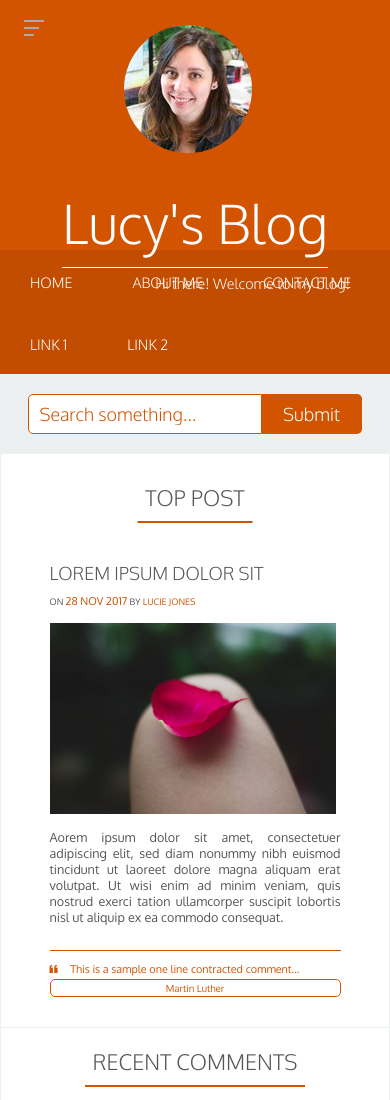
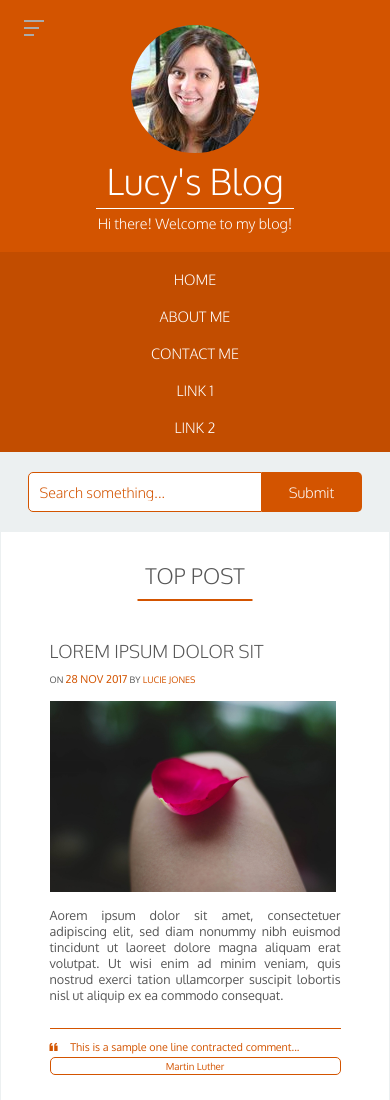
Before and after one commit to shourovfoisal/Simple-Blog, a plain HTML site: page index.html in a window 390 px wide. Shown: the top 1100 px of the page. Drawn offline with Linux system fonts and the light colour scheme; files whose address does not match are found by name.

Commit message:
Made Responsive 2
Made the header and the top navigation menu responsive to screen width.

```diff
--- a/resources/css/queries.css
+++ b/resources/css/queries.css
@@ -171,6 +171,10 @@
 		display: none;
 	}
 
+	.navigation-link {
+	    padding: 20px 20px;
+	}
+
 	.search-box {
 	    padding: 25px 0;
 	}
@@ -274,6 +278,44 @@
 
 @media only screen and (max-width: 520px) {
 
+	header {
+	    height: auto;
+	}
+
+	.author {
+	    height: auto;
+	    float: none;
+	    padding-bottom: 20px;
+	}
+
+	.author img {
+	    vertical-align: 0px;
+	    margin-right: 0px;
+	    display: block;
+	    margin: 0 auto;
+	}
+
+	.author h1 {
+	    padding: 0px 10px 5px 10px;
+	    font-size: 200%;
+	    margin: 5px auto;
+	}
+
+	.author span {
+	    margin-top: 0px;
+	    text-align: center;
+	    font-size: 80%;
+	    margin-right: 0px;
+	}
+
+	.navigation-link {
+	    float: none;
+	    padding: 15px 15px 0px 15px;
+	}
+	.navigation-list>li:last-child {
+		padding-bottom: 15px;
+	}
+
 	.search-box {
 		padding: 20px 0;
 	}
@@ -285,11 +327,13 @@
 		border-bottom-left-radius: 5px;
 		outline: none;
 		opacity: 1;
+		font-size: 80%;
 	}
 
 	.main-search button {
 		height: 40px;
 		width: 100px;
+		font-size: 80%;
 	}
 
 	.top-post-inner h2 {
```
